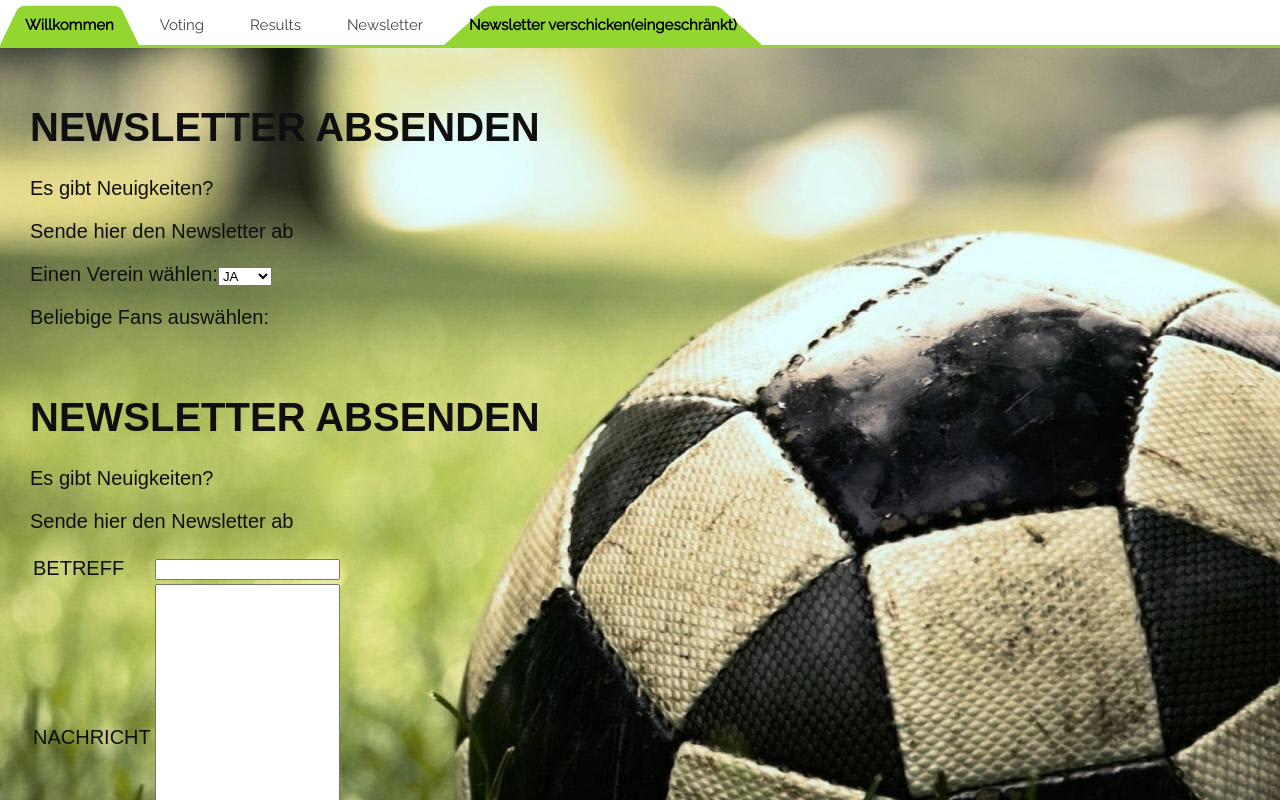
After one commit to mieztatz/Datenbanken2, a PHP site: page /newsletter/sendNewsletter.php in a window 1280 px wide. The commit adds this page. Run offline with PHP 8.4, Linux system fonts and the light colour scheme.

Commit message:
sytle und Mailinglisten

```diff
--- /dev/null
+++ b/newsletter/sendNewsletter.php
@@ -0,0 +1,53 @@
+<!doctype html>
+<html lang="de">
+    <head>
+		<meta http-equiv="content-type" content="text/html; charset=utf-8">
+		<title> FUSSBALLVEREINE </title>
+ 		<meta name="viewport" content="width=device-width, initial-scale=1">
+  		<link rel="stylesheet" href="../styles.css">
+
+
+
+	</head>
+	<body>
+		<div id='cssmenu'>
+			<ul>
+				<li><a href='../index.html'>Willkommen</a><li>
+  				<li><a href='../vote/index.php'>Voting</a></li>
+   				<li><a href='../vote/result.php'>Results</a></li>
+				<li><a href='newsletter.php'>Newsletter</a></li>
+				<li class='active'><a href='sendNewsletter.php'>Newsletter verschicken(eingeschränkt)</a></li>
+			</ul>
+		</div>
+
+		<div id='text'>
+			<h1> NEWSLETTER ABSENDEN</h1>
+			<p> Es gibt Neuigkeiten? </p>
+			<p> Sende hier den Newsletter ab</p>
+
+			<p> Einen Verein wählen:<select name="member">
+										<option value="JA"> JA
+										<option vale="NEIN"> NEIN
+									</select>
+			</p>
+			Beliebige Fans auswählen:
+		</div>
+
+		<div id='text'>
+			<h1> NEWSLETTER ABSENDEN</h1>
+			<p> Es gibt Neuigkeiten? </p>
+			<p> Sende hier den Newsletter ab</p>
+			<form name="data" method="POST" action="userdata.php">
+				<table>
+					<tr>
+						<td> BETREFF</td> <td> <input type='text' name='subject'/> </td>
+					</tr>
+					<tr>
+						<td> NACHRICHT  </td> <td> <input style="height: 300px;"  type='text' name='message'/> </td>
+					</tr>
+
+		  		</table>
+			</form>
+		</div>
+	</body>
+</html>
--- /dev/null
+++ b/styles.css
@@ -0,0 +1,121 @@
+@import url(http://fonts.googleapis.com/css?family=Raleway);
+html, body {
+  margin:0;
+  padding:0;
+  width:100%;
+  height:100%;
+  overflow:hidden;
+  background: url("old-soccer-ball-wallpaper.jpg") top center no-repeat;
+}
+
+body {
+  font-family:sans-serif;
+  font-size: 20px;
+}
+
+#text,
+#text p
+#text ul,li {
+  margin: 20px;
+  padding: 10px;
+  color:#0F0F0F;
+}
+
+#cssmenu,
+#cssmenu ul,
+#cssmenu ul li,
+#cssmenu ul li a {
+  margin: 0;
+  padding: 0;
+  border: 0;
+  list-style: none;
+  line-height: 1;
+  display: block;
+  position: relative;
+  -webkit-box-sizing: border-box;
+  -moz-box-sizing: border-box;
+  box-sizing: border-box;
+}
+#cssmenu:after,
+#cssmenu > ul:after {
+  content: ".";
+  display: block;
+  clear: both;
+  visibility: hidden;
+  line-height: 0;
+  height: 0;
+}
+#cssmenu {
+  width: auto;
+  border-bottom: 3px solid #93d632;
+  font-family: Raleway, sans-serif;
+  line-height: 1;
+}
+#cssmenu ul {
+  background: #ffffff;
+}
+#cssmenu > ul > li {
+  float: left;
+}
+#cssmenu.align-center > ul {
+  font-size: 0;
+  text-align: center;
+}
+#cssmenu.align-center > ul > li {
+  display: inline-block;
+  float: none;
+}
+#cssmenu.align-right > ul > li {
+  float: right;
+}
+#cssmenu.align-right > ul > li > a {
+  margin-right: 0;
+  margin-left: -4px;
+}
+#cssmenu > ul > li > a {
+  z-index: 2;
+  padding: 18px 25px 12px 25px;
+  font-size: 15px;
+  font-weight: 400;
+  text-decoration: none;
+  color: #444444;
+  -webkit-transition: all .2s ease;
+  -moz-transition: all .2s ease;
+  -ms-transition: all .2s ease;
+  -o-transition: all .2s ease;
+  transition: all .2s ease;
+  margin-right: -4px;
+}
+#cssmenu > ul > li.active > a,
+#cssmenu > ul > li:hover > a,
+#cssmenu > ul > li > a:hover {
+  color: #000000;
+  font-weight: bold;
+
+}
+#cssmenu > ul > li > a:after {
+  position: absolute;
+  left: 0;
+  bottom: 0;
+  right: 0;
+  z-index: -1;
+  width: 100%;
+  height: 120%;
+  border-top-left-radius: 8px;
+  border-top-right-radius: 8px;
+  content: "";
+  -webkit-transition: all .2s ease;
+  -o-transition: all .2s ease;
+  transition: all .2s ease;
+  -webkit-transform: perspective(5px) rotateX(2deg);
+  -webkit-transform-origin: bottom;
+  -moz-transform: perspective(5px) rotateX(2deg);
+  -moz-transform-origin: bottom;
+  transform: perspective(5px) rotateX(2deg);
+  transform-origin: bottom;
+}
+#cssmenu > ul > li.active > a:after,
+#cssmenu > ul > li:hover > a:after,
+#cssmenu > ul > li > a:hover:after {
+  background: #93d632;
+}
--- a/vote/connection.php
+++ b/vote/connection.php
@@ -1,6 +1,6 @@
 <?php
-	//Schritt 1: Datenbankverbindung herstellen
-	$mysqli = new mysqli('localhost', 'footballplayer', 'player', 'football');
+	//Stellt dir Verbindung zur Datenbank her
+	$mysqli = new mysqli('localhost', 'Football', 'test', 'football');
 	mysqli_set_charset($mysqli, 'utf8mb4');
 	if ($mysqli->connect_error) {
     		die('Connect Error (' . $mysqli->connect_errno . ') ' . $mysqli->connect_error);
```
Also changed, not shown: index.html (added, +30 -0 lines), newsletter/abos.php (+9 -9 lines), newsletter/newsletter.php (+7 -2 lines), newsletter/userdata.php (+9 -7 lines), vote/index.php (+6 -2 lines), vote/result.php (+6 -2 lines), old-soccer-ball-wallpaper.jpg (added).
